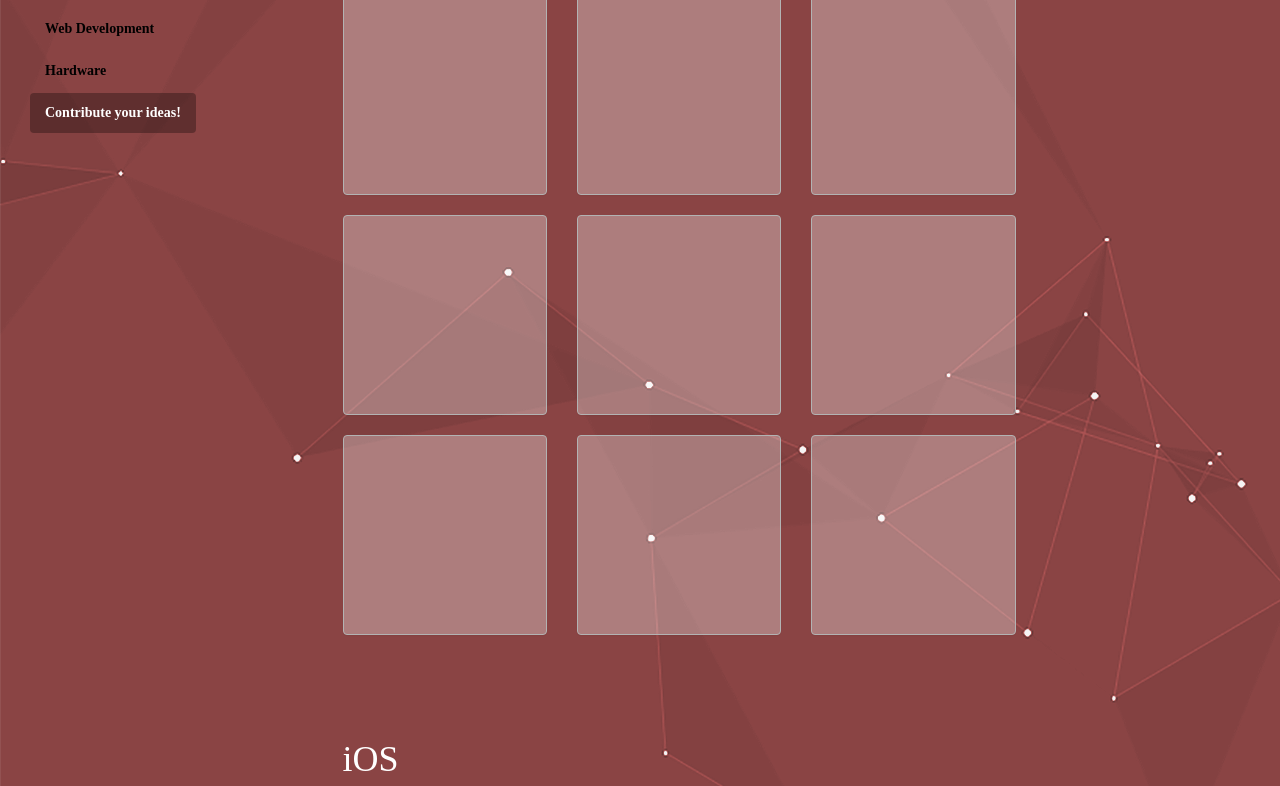
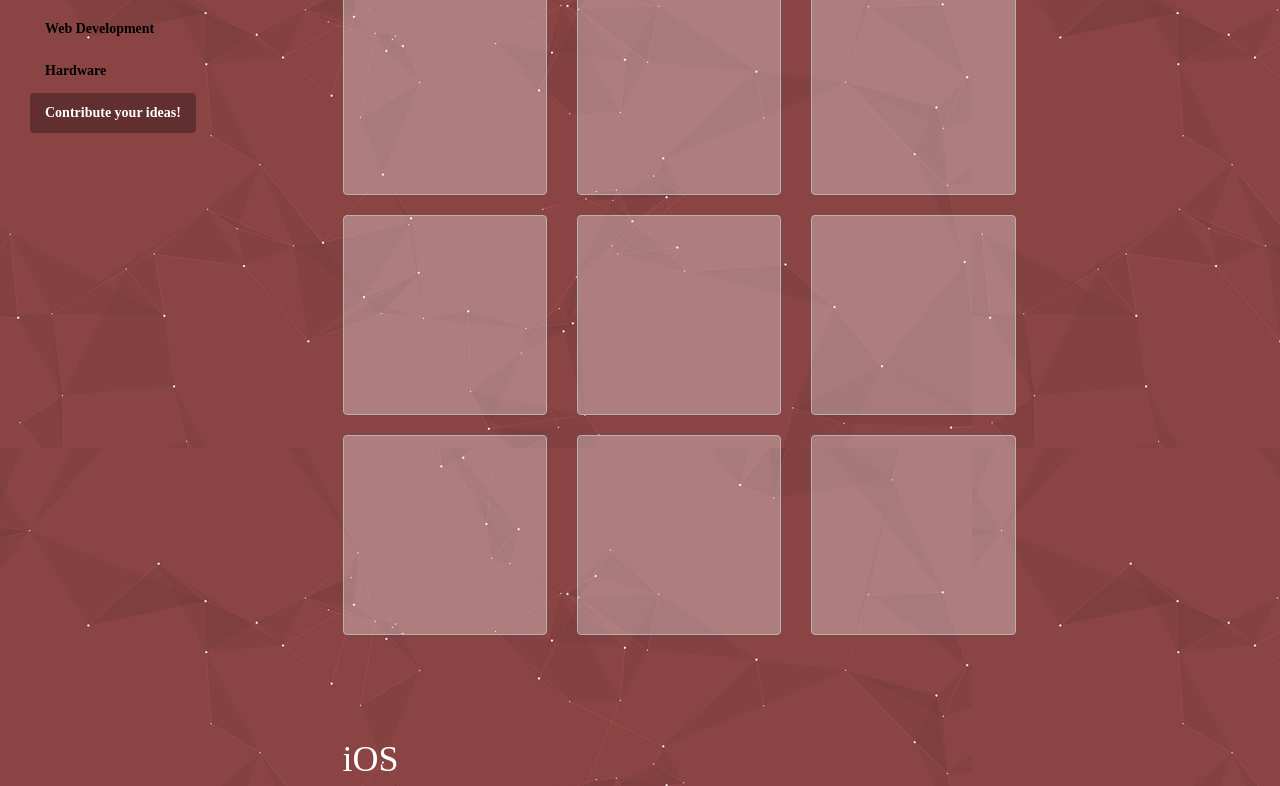
Before and after one commit to AdaNguyenx/HackerPack, a plain HTML site: page beginner-projects.html in a window 1280 px wide. Shown: the part 140-926 px from the top of the page. Drawn offline with nearby package versions, Linux system fonts and the light colour scheme.

Commit message:
new design

```diff
--- a/assets/css/projects.css
+++ b/assets/css/projects.css
@@ -1,6 +1,6 @@
 /*--------------------------------This should be the same for all tabs--------------------------------*/
 html, body {
-            background-image: url('images/background3.png');
+            background-image: url('images/background.jpg');
             height: 100%;
             font-family: "Avenir Next";
 
```
Also changed, not shown: assets/css/images/background.jpg (added), assets/css/images/background3.jpg (added).
